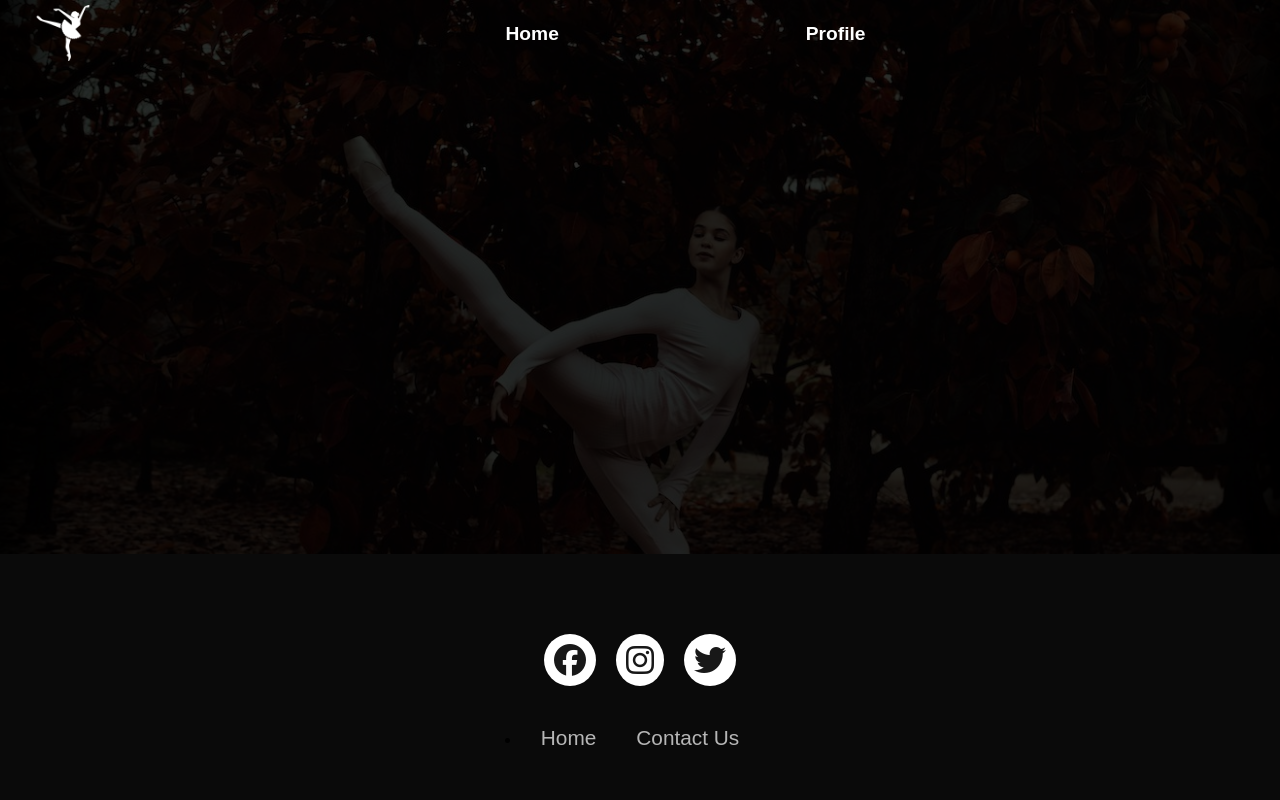
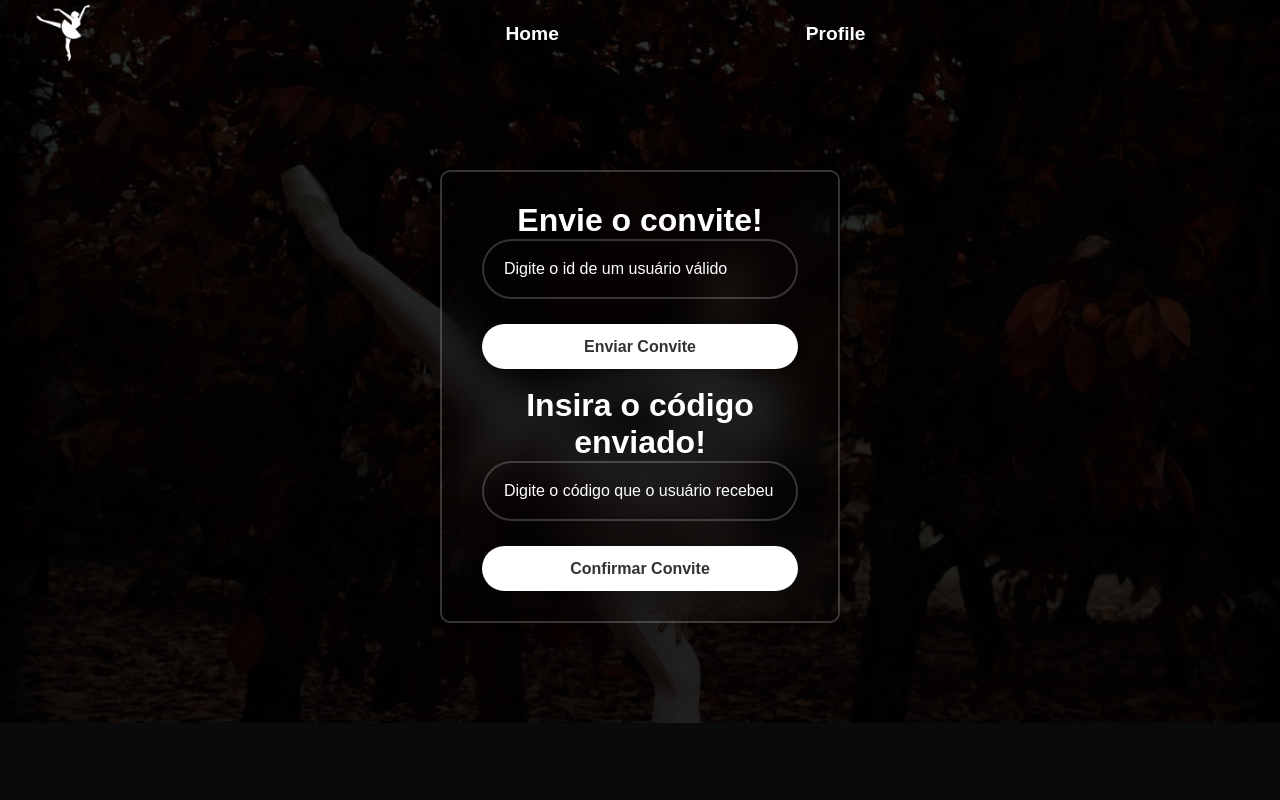
Before and after one commit to Creath-Grupo-A24/Festival-FrontEnd, a React (Create React App) app: page /company/invite in a window 1280 px wide. Shown: the top 800 px of the page. Built offline with nearby package versions, Linux system fonts and the light colour scheme; a web font is replaced by a local one.

Commit message:
style: invite screen

```diff
--- a/src/App.js
+++ b/src/App.js
@@ -33,7 +33,9 @@ function App() {
         const user = await AuthServiceFactory.create().getUser();
         setUser(user);
         if (user.company_id != null) {
-          const company = await CompanyServiceFactory.create().getCompany(user.company_id);
+          const company = await CompanyServiceFactory.create().getCompany(
+            user.company_id
+          );
           setCompany(company);
         }
       };
@@ -88,14 +90,23 @@ function App() {
           >
             <Route path="subscriptionlist" element={<SubscriptionArea />} />
             <Route path="details" element={<Details />} />
-            <Route path="invite" element={<InviteComponent />} />
           </Route>
           <Route
             path="/company"
             element={<ViewCompany user={user} company={company} />}
-          >
-          </Route>
-          <Route path="/company/create" element={<CreateCompany user={user} setUser={setUser} company={company} setCompany={setCompany} />} />
+          ></Route>
+          <Route path="/company/invite" element={<InviteComponent />} />
+          <Route
+            path="/company/create"
+            element={
+              <CreateCompany
+                user={user}
+                setUser={setUser}
+                company={company}
+                setCompany={setCompany}
+              />
+            }
+          />
           <Route path="/event/rules/upload" element={<UploadForm />} />
         </Routes>
       </main>
--- a/src/app/profile/profile.css
+++ b/src/app/profile/profile.css
@@ -17,7 +17,10 @@ body {
 @media (max-width: 768px) {
   .container {
     width: 90%;
-    height: 45vh;
+    height: 80vh;
+  }
+  .top{
+    text-align: left;
   }
 }
 
@@ -74,7 +77,7 @@ body {
   height: 100%;
 }
 
-.role {
+.list-item {
   list-style: none;
   color: #fff;
   flex: 1;
--- a/src/app/profile/profile.page.js
+++ b/src/app/profile/profile.page.js
@@ -13,10 +13,11 @@ const Profile = ({ user, company }) => {
             <div className="roles">
               <ul className="roleList">
                 {user.roles.map((role, index) => (
-                  <li className="role" key={index}>
+                  <li className="list-item" key={index}>
                     {role}
                   </li>
                 ))}
+                <li className="list-item">ID: {user.id}</li>
               </ul>
             </div>
           </div>
@@ -29,8 +30,7 @@ const Profile = ({ user, company }) => {
               Data de Nascimento: {moment(user.birth_date).format("DD/MM/yyyy")}
             </p>
             <p className="info">
-              Companhia:{" "}
-              {company ? company.name : "Não associado a companhia"}
+              Companhia: {company ? company.name : "Não associado a companhia"}
             </p>
           </div>
         </div>
--- a/src/components/header/header.component.js
+++ b/src/components/header/header.component.js
@@ -27,7 +27,7 @@ function Header({ existsUser, setExistsUser, setUser, user, setCompany }) {
               Company
             </Link>}
             {user && user.roles.includes("MANAGER") &&
-            < Link className="nav-link" to="/company">
+            < Link className="nav-link" to="/company/invite">
               Invite
             </Link>}
           {user && user.roles.includes("ADMIN") &&
--- a/src/userArea/inviteComponent.css
+++ b/src/userArea/inviteComponent.css
@@ -14,3 +14,54 @@
   display: flex;
   flex-direction: column;
 }
+
+.invite button {
+  width: 100%;
+  height: 45px;
+  background: #fff;
+  border: none;
+  outline: none;
+  border-radius: 40px;
+  box-shadow: 0 0 10px rgba(0, 0, 0, 0.1);
+  cursor: pointer;
+  font-size: 16px;
+  color: #333;
+  font-weight: 600;
+  transition: 0.3s;
+}
+
+.invite-group {
+  display: flex;
+  align-items: center;
+  position: relative;
+  height: 60px;
+  margin-bottom: 25px;
+}
+
+.invite-group input {
+  width: 325px;
+  height: 100%;
+  background: transparent;
+  border: none;
+  outline: none;
+  border: 2px solid rgba(255, 255, 255, 0.2);
+  border-radius: 40px;
+  font-size: 16px;
+  color: #fff;
+  padding: 20px 20px 20px 20px;
+}
+
+.invite-group input::placeholder {
+  color: #fff;
+  font-size: 16px;
+}
+
+.invite-group input:-webkit-autofill,
+.invite-group input:-webkit-autofill:hover,
+.invite-group input:-webkit-autofill:focus,
+.invite-group input:-webkit-autofill:active {
+  -webkit-background-clip: text;
+  -webkit-text-fill-color: #ffffff;
+  transition: background-color 5000s ease-in-out 0s;
+  box-shadow: inset 0 0 20px 20px #23232329;
+}
--- a/src/userArea/inviteComponent.js
+++ b/src/userArea/inviteComponent.js
@@ -1,11 +1,11 @@
-import React, { useState } from 'react';
-import { InviteServiceFactory } from '../services/invite.service';
-import './inviteComponent.css';
+import React, { useState } from "react";
+import { InviteServiceFactory } from "../services/invite.service";
+import "./inviteComponent.css";
 
 const InviteComponent = () => {
-    const [inviteKey, setInviteKey] = useState('');
+  const [inviteKey, setInviteKey] = useState("");
   const [inviteData, setInviteData] = useState({
-        uuid: ''
+    uuid: "",
   });
 
   const inviteService = InviteServiceFactory.create();
@@ -13,10 +13,10 @@ const InviteComponent = () => {
   const handleInvite = async () => {
     try {
       await inviteService.invite(inviteData);
-            alert('Convite enviado com sucesso!');
+      alert("Convite enviado com sucesso!");
     } catch (error) {
-            console.error('Erro ao enviar convite:', error);
-            alert('Falha ao enviar o convite.');
+      console.error("Erro ao enviar convite:", error);
+      alert("Falha ao enviar o convite.");
     }
   };
 
@@ -24,24 +24,36 @@ const InviteComponent = () => {
     try {
       await inviteService.confirm(inviteKey);
     } catch (error) {
-            alert('Falha ao confirmar o convite.');
+      alert("Falha ao confirmar o convite.");
     }
   };
 
   return (
-        <div className='invite'>
+    <div className="invite">
+      <h1>Envie o convite!</h1>
+      <div className="invite-group">
         <input
-                placeholder='Digite o id de um usuário válido'
+          placeholder="Digite o id de um usuário válido"
           type="email"
           value={inviteData.uuid}
-                onChange={(e) => setInviteData({ ...inviteData, uuid: e.target.value })}
+          onChange={(e) =>
+            setInviteData({ ...inviteData, uuid: e.target.value })
+          }
         />
-            <button onClick={handleInvite}>Enviar Convite</button>
+      </div>
+      <button className="btn" onClick={handleInvite}>
+        Enviar Convite
+      </button>
+      <br />
+      <h1>Insira o código enviado!</h1>
+      <div className="invite-group">
         <input
+          placeholder="Digite o código que o usuário recebeu"
           type="text"
           value={inviteKey}
           onChange={(e) => setInviteKey(e.target.value)}
         />
+      </div>
       <button onClick={handleConfirm}>Confirmar Convite</button>
     </div>
   );
```
Lines whose indentation alone changed are shown as unchanged.
